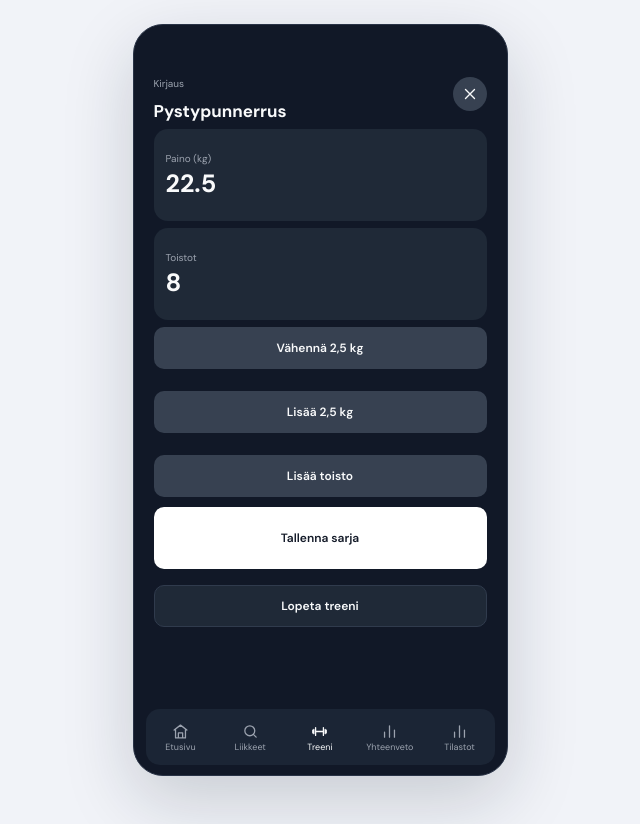
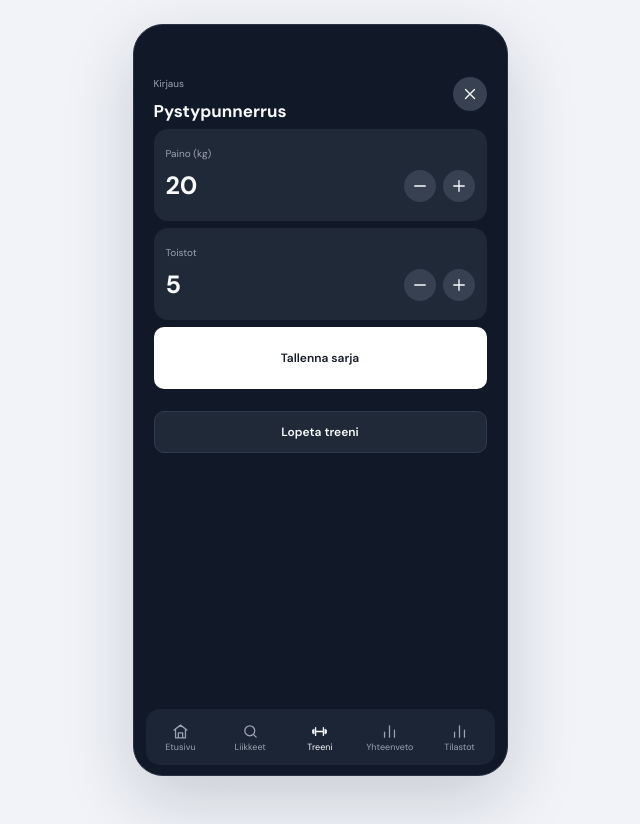
Before and after one commit to MikaK1994/GymApp, a React (Vite) app: page / in a window 1280 px wide. Both pictures are taken after a click on the button "Treeni". Shown: the whole page, without its empty margins (320-960 px from the left). Built offline with nearby package versions, Linux system fonts and the light colour scheme.

Commit message:
Added + and - buttons for weight and reps, removed redundant buttons

```diff
--- a/src/App.css
+++ b/src/App.css
@@ -402,6 +402,7 @@
 }
 
 .session-card {
+  min-width: 0;
   min-height: 92px;
   display: flex;
   flex-direction: column;
@@ -412,8 +413,19 @@
   background: var(--surface);
 }
 
+.session-card .eyebrow {
+  margin-bottom: 5px;
+}
+
+.session-value-row {
+  display: flex;
+  align-items: center;
+  gap: 7px;
+}
+
 .session-number {
-  width: 100%;
+  min-width: 0;
+  flex: 1 1 auto;
   padding: 0;
   border: 0;
   color: var(--app-text);
@@ -421,15 +433,41 @@
   font-weight: 700;
   line-height: 1.05;
   background: transparent;
+  appearance: textfield;
+}
+
+.session-number::-webkit-inner-spin-button,
+.session-number::-webkit-outer-spin-button {
+  margin: 0;
+  appearance: none;
 }
 
 .session-number:focus-visible {
   outline-offset: 3px;
 }
 
-.session-card small {
-  color: var(--app-muted);
-  font-size: 9px;
+.stepper-button {
+  width: 32px;
+  height: 32px;
+  flex: 0 0 32px;
+  display: grid;
+  place-items: center;
+  padding: 0;
+  border: 0;
+  border-radius: 50%;
+  color: var(--app-text);
+  background: var(--surface-raised);
+}
+
+.stepper-button:hover {
+  background: #4b5563;
+}
+
+.session-error {
+  margin: 10px 0 0;
+  color: #fca5a5;
+  font-size: 11px;
+  line-height: 1.4;
 }
 
 .session-actions {
@@ -439,16 +477,14 @@
   margin-top: 7px;
 }
 
-.session-actions .button:nth-child(4) {
-  margin-top: -12px;
-}
-
-.session-actions .button:nth-child(5) {
-  margin-top: -6px;
-}
-
-.session-actions .button:nth-child(6) {
-  margin-top: -6px;
+.save-confirmation {
+  display: flex;
+  align-items: center;
+  gap: 7px;
+  margin: -12px 0 0;
+  color: #86efac;
+  font-size: 12px;
+  line-height: 1.2;
 }
 
 .page--summary {
--- a/src/App.tsx
+++ b/src/App.tsx
@@ -28,9 +28,10 @@ function App() {
       return []
     }
   })
-  const [weight, setWeight] = useState(22.5)
-  const [reps, setReps] = useState(8)
+  const [weight, setWeight] = useState<number | ''>(20)
+  const [reps, setReps] = useState<number | ''>(5)
   const [savedSets, setSavedSets] = useState(0)
+  const [sessionError, setSessionError] = useState('')
   const currentMovement = workoutMovements[currentMovementIndex] ?? 'Pystypunnerrus'
 
   const visibleMovements = movements.filter((movement) => {
@@ -60,8 +61,9 @@ function App() {
     setCurrentMovementIndex(0)
     setCompletedExercises([])
     setSavedSets(0)
-    setWeight(22.5)
-    setReps(8)
+    setWeight(20)
+    setReps(5)
+    setSessionError('')
     setScreen('session')
   }
 
@@ -72,7 +74,8 @@ function App() {
   }
 
   function saveSet() {
-    const completedSet = { weight, reps }
+    if (!validateSession()) return false
+    const completedSet = { weight: Number(weight), reps: Number(reps) }
     setCompletedExercises((completed) => {
       const exercise = completed.find((item) => item.name === currentMovement)
       if (!exercise) return [...completed, { name: currentMovement, sets: [completedSet] }]
@@ -81,16 +84,32 @@ function App() {
         : item)
     })
     setSavedSets((count) => count + 1)
+    return true
   }
 
   function nextMovement() {
+    if (!validateSession()) return
     setCurrentMovementIndex((index) => index + 1)
     setSavedSets(0)
-    setWeight(22.5)
-    setReps(8)
+    setWeight(20)
+    setReps(5)
+  }
+
+  function validateSession() {
+    if (weight === '' || Number(weight) <= 0) {
+      setSessionError('Anna painolle nollaa suurempi arvo.')
+      return false
+    }
+    if (reps === '' || Number(reps) <= 0) {
+      setSessionError('Anna toistoille nollaa suurempi arvo.')
+      return false
+    }
+    setSessionError('')
+    return true
   }
 
   function finishWorkout() {
+    if (!validateSession()) return
     if (completedExercises.length > 0) {
       const workout: WorkoutRecord = {
         id: new Date().toISOString(),
@@ -140,13 +159,15 @@ function App() {
             weight={weight}
             reps={reps}
             savedSets={savedSets}
+            error={sessionError}
             hasNextMovement={currentMovementIndex < workoutMovements.length - 1}
-            onWeightChange={setWeight}
-            onRepsChange={setReps}
+            onWeightChange={(value) => { setWeight(value); setSessionError('') }}
+            onRepsChange={(value) => { setReps(value); setSessionError('') }}
             onClose={() => changeScreen('home')}
-            onDecreaseWeight={() => setWeight((value) => Math.max(0, value - 2.5))}
-            onIncreaseWeight={() => setWeight((value) => value + 2.5)}
-            onIncreaseReps={() => setReps((value) => value + 1)}
+            onDecreaseWeight={() => setWeight((value) => value === '' ? '' : Math.max(0, value - 1))}
+            onIncreaseWeight={() => setWeight((value) => value === '' ? 1 : value + 1)}
+            onDecreaseReps={() => setReps((value) => value === '' ? '' : Math.max(0, value - 1))}
+            onIncreaseReps={() => setReps((value) => value === '' ? 1 : value + 1)}
             onSaveSet={saveSet}
             onNextMovement={nextMovement}
             onEndWorkout={finishWorkout}
--- a/src/components/Glyph.tsx
+++ b/src/components/Glyph.tsx
@@ -43,6 +43,12 @@ function Glyph({ name, size = 18 }: GlyphProps) {
       return <svg {...common}><path d="m9 18 6-6-6-6" /></svg>
     case 'share':
       return <svg {...common}><circle cx="18" cy="5" r="3" /><circle cx="6" cy="12" r="3" /><circle cx="18" cy="19" r="3" /><path d="m8.7 10.7 6.6-4.4m-6.6 7 6.6 4.1" /></svg>
+    case 'plus':
+      return <svg {...common}><path d="M12 5v14m-7-7h14" /></svg>
+    case 'minus':
+      return <svg {...common}><path d="M5 12h14" /></svg>
+    case 'check':
+      return <svg {...common}><path d="m5 12 4 4L19 6" /></svg>
   }
 }
 
--- a/src/screens/SessionScreen.tsx
+++ b/src/screens/SessionScreen.tsx
@@ -1,23 +1,35 @@
 import Glyph from '../components/Glyph'
+import { useState } from 'react'
 
 type SessionScreenProps = {
   movementName: string
-  weight: number
-  reps: number
+  weight: number | ''
+  reps: number | ''
   savedSets: number
+  error: string
   hasNextMovement: boolean
-  onWeightChange: (weight: number) => void
-  onRepsChange: (reps: number) => void
+  onWeightChange: (weight: number | '') => void
+  onRepsChange: (reps: number | '') => void
   onClose: () => void
   onDecreaseWeight: () => void
   onIncreaseWeight: () => void
+  onDecreaseReps: () => void
   onIncreaseReps: () => void
-  onSaveSet: () => void
+  onSaveSet: () => boolean
   onNextMovement: () => void
   onEndWorkout: () => void
 }
 
-function SessionScreen({ movementName, weight, reps, savedSets, hasNextMovement, onWeightChange, onRepsChange, onClose, onDecreaseWeight, onIncreaseWeight, onIncreaseReps, onSaveSet, onNextMovement, onEndWorkout }: SessionScreenProps) {
+function SessionScreen({ movementName, weight, reps, savedSets, error, hasNextMovement, onWeightChange, onRepsChange, onClose, onDecreaseWeight, onIncreaseWeight, onDecreaseReps, onIncreaseReps, onSaveSet, onNextMovement, onEndWorkout }: SessionScreenProps) {
+  const [savedConfirmation, setSavedConfirmation] = useState(false)
+
+  function handleSaveSet() {
+    if (onSaveSet()) {
+      setSavedConfirmation(true)
+      window.setTimeout(() => setSavedConfirmation(false), 1800)
+    }
+  }
+
   return (
     <>
       <header className="page-header page-header--session">
@@ -26,15 +38,29 @@ function SessionScreen({ movementName, weight, reps, savedSets, hasNextMovement,
       </header>
 
       <div className="session-stats">
-        <label className="session-card"><span className="eyebrow">Paino (kg)</span><input className="session-number" type="number" min="0" step="0.5" value={weight} aria-label="Paino kilogrammoina" onChange={(event) => onWeightChange(Number(event.currentTarget.value))} /></label>
-        <label className="session-card"><span className="eyebrow">Toistot</span><input className="session-number" type="number" min="0" step="1" value={reps} aria-label="Toistojen määrä" onChange={(event) => onRepsChange(Number(event.currentTarget.value))} /></label>
+        <div className="session-card">
+          <label className="eyebrow" htmlFor="session-weight">Paino (kg)</label>
+          <div className="session-value-row">
+            <input id="session-weight" className="session-number" type="number" min="0" step="1" value={weight} aria-label="Paino kilogrammoina" onChange={(event) => onWeightChange(event.currentTarget.value === '' ? '' : Number(event.currentTarget.value))} />
+            <button className="stepper-button" type="button" aria-label="Vähennä painoa yhdellä" onClick={onDecreaseWeight}><Glyph name="minus" /></button>
+            <button className="stepper-button" type="button" aria-label="Lisää painoa yhdellä" onClick={onIncreaseWeight}><Glyph name="plus" /></button>
+          </div>
+        </div>
+        <div className="session-card">
+          <label className="eyebrow" htmlFor="session-reps">Toistot</label>
+          <div className="session-value-row">
+            <input id="session-reps" className="session-number" type="number" min="0" step="1" value={reps} aria-label="Toistojen määrä" onChange={(event) => onRepsChange(event.currentTarget.value === '' ? '' : Number(event.currentTarget.value))} />
+            <button className="stepper-button" type="button" aria-label="Vähennä toistoja yhdellä" onClick={onDecreaseReps}><Glyph name="minus" /></button>
+            <button className="stepper-button" type="button" aria-label="Lisää toistoja yhdellä" onClick={onIncreaseReps}><Glyph name="plus" /></button>
+          </div>
+        </div>
       </div>
 
+      {error && <p className="session-error" role="alert">{error}</p>}
+
       <div className="session-actions">
-        <button className="button button--filled" onClick={onDecreaseWeight}>Vähennä 2,5 kg</button>
-        <button className="button button--filled" onClick={onIncreaseWeight}>Lisää 2,5 kg</button>
-        <button className="button button--filled" onClick={onIncreaseReps}>Lisää toisto</button>
-        <button className="button button--primary" onClick={onSaveSet}>Tallenna sarja{savedSets > 0 ? ` (${savedSets})` : ''}</button>
+        <button className="button button--primary" onClick={handleSaveSet}>Tallenna sarja{savedSets > 0 ? ` (${savedSets})` : ''}</button>
+        {savedConfirmation && <p className="save-confirmation" role="status"><Glyph name="check" />Sarja tallennettu</p>}
         {hasNextMovement && <button className="button button--filled" onClick={onNextMovement}>Seuraava liike</button>}
         <button className="button button--outline" onClick={onEndWorkout}>Lopeta treeni</button>
       </div>
--- a/src/types.ts
+++ b/src/types.ts
@@ -1,7 +1,7 @@
 export type Screen = 'home' | 'movements' | 'session' | 'summary' | 'statistics'
 export type MovementCategory = 'Rinta' | 'Selkä' | 'Jalat' | 'Olkapäät' | 'Kädet'
 export type Filter = 'Kaikki' | MovementCategory
-export type GlyphName = 'home' | 'search' | 'chart' | 'calendar' | 'dumbbell' | 'target' | 'clock' | 'sliders' | 'bell' | 'close' | 'chevron' | 'share'
+export type GlyphName = 'home' | 'search' | 'chart' | 'calendar' | 'dumbbell' | 'target' | 'clock' | 'sliders' | 'bell' | 'close' | 'chevron' | 'share' | 'plus' | 'minus' | 'check'
 
 export type Movement = {
   name: string
```
